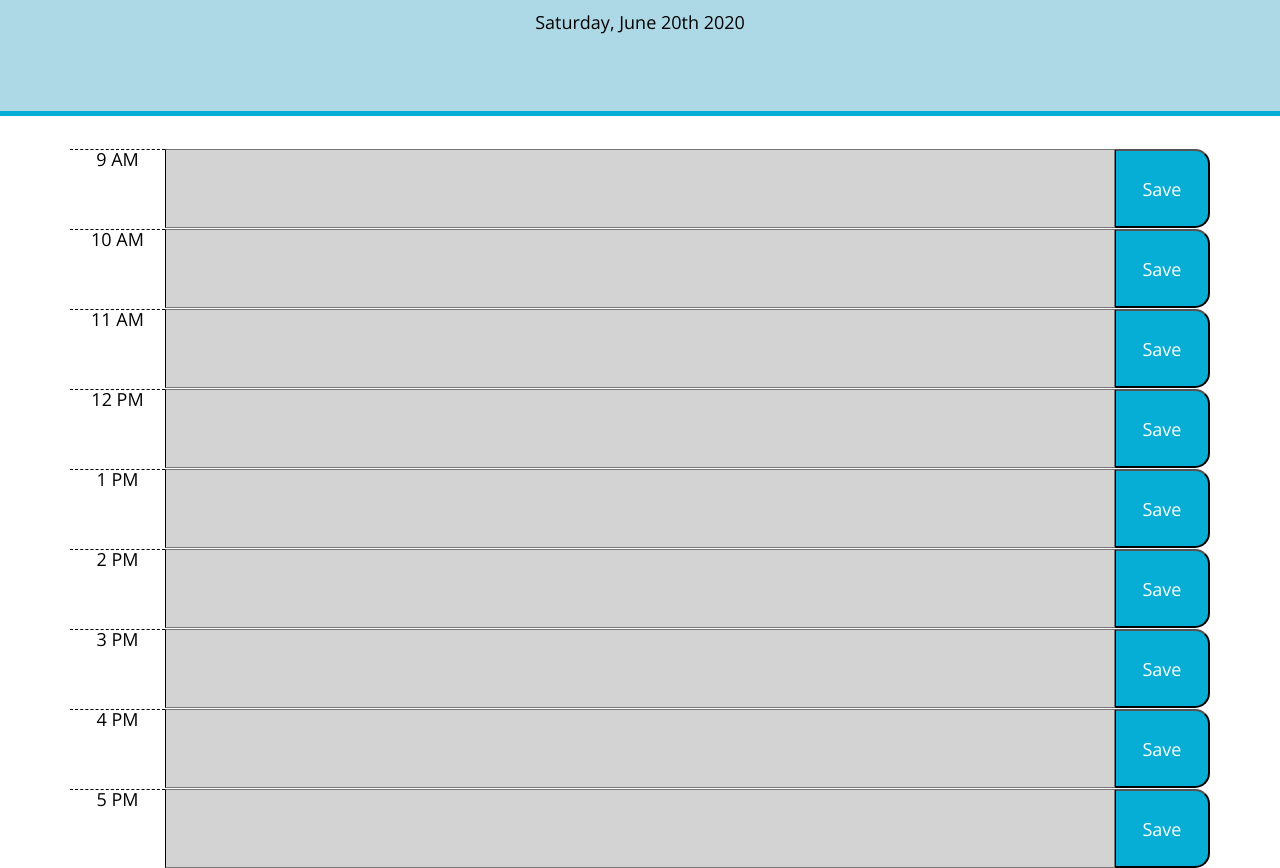
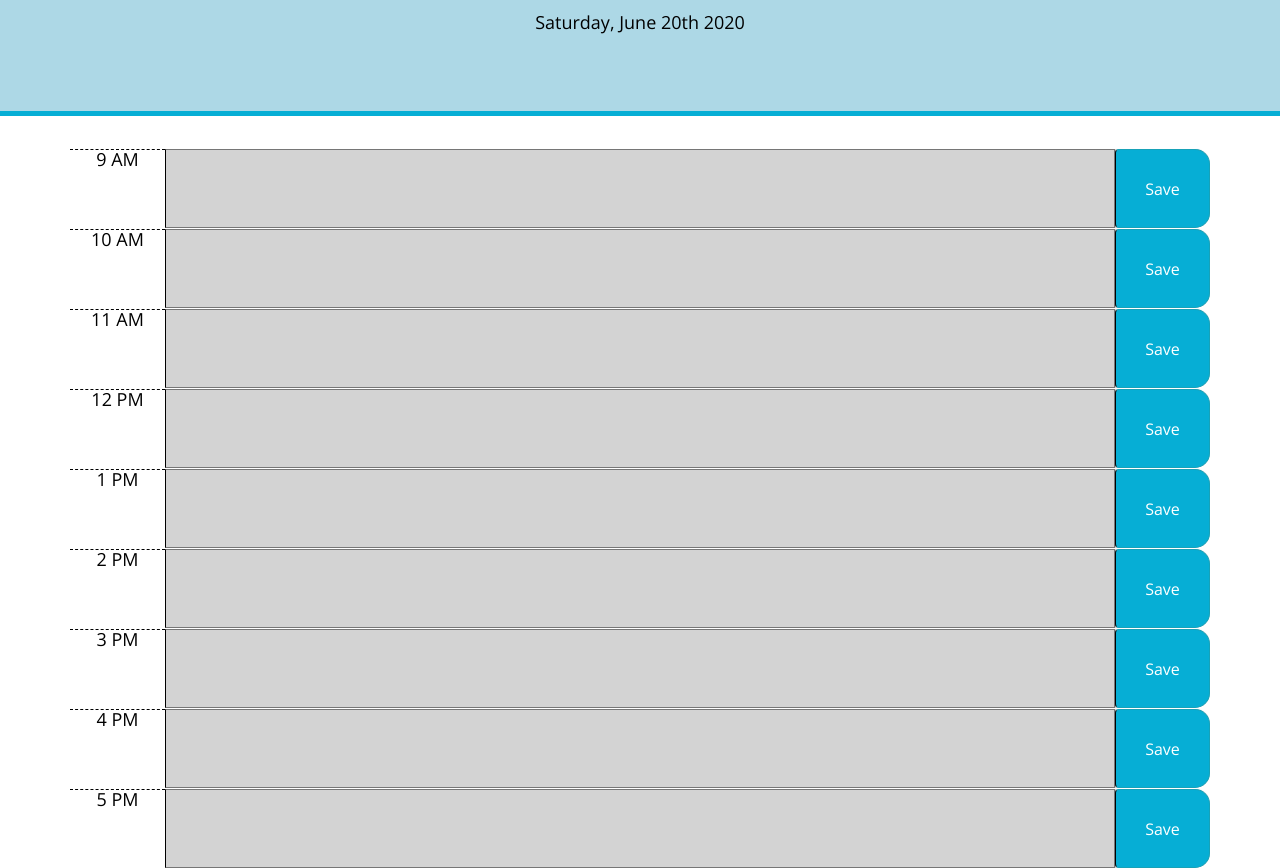
Before and after one commit to Jason-Ahmed-123/week5-day-scheduler, a plain HTML site: page index.html in a window 1280 px wide. Shown: the part 179-1047 px from the top of the page. Drawn offline with nearby package versions, Linux system fonts and the light colour scheme.

```diff
--- a/index.html
+++ b/index.html
@@ -30,47 +30,47 @@
     <div class="row time-block" id="9">
       <div class="col-1 hour">9 AM</div>
       <textarea class="col-10 schedule"></textarea>
-      <button class="col-1 saveBtn">Save</button>
+      <button type="button" class="btn btn-info col-1 saveBtn">Save</button>
     </div>
     <div class="row time-block" id="10">
       <div class="col-1 hour">10 AM</div>
       <textarea class="col-10 schedule"></textarea>
-      <button class="col-1 saveBtn">Save</button>
+      <button type="button" class="btn btn-info col-1 saveBtn">Save</button>
     </div>
     <div class="row time-block" id="11">
       <div class="col-1 hour">11 AM</div>
       <textarea class="col-10 schedule"></textarea>
-      <button class="col-1 saveBtn">Save</button>
+      <button type="button" class="btn btn-info col-1 saveBtn">Save</button>
     </div>
     <div class="row time-block" id="12">
       <div class="col-1 hour">12 PM</div>
       <textarea class="col-10 schedule"></textarea>
-      <button class="col-1 saveBtn">Save</button>
+      <button type="button" class="btn btn-info col-1 saveBtn">Save</button>
     </div>
     <div class="row time-block" id="13">
       <div class="col-1 hour">1 PM</div>
       <textarea class="col-10 schedule"></textarea>
-      <button class="col-1 saveBtn">Save</button>
+      <button type="button" class="btn btn-info col-1 saveBtn">Save</button>
     </div>
     <div class="row time-block" id="14">
       <div class="col-1 hour">2 PM</div>
       <textarea class="col-10 schedule"></textarea>
-      <button class="col-1 saveBtn">Save</button>
+      <button type="button" class="btn btn-info col-1 saveBtn">Save</button>
     </div>
     <div class="row time-block" id="15">
       <div class="col-1 hour">3 PM</div>
       <textarea class="col-10 schedule"></textarea>
-      <button class="col-1 saveBtn">Save</button>
+      <button type="button" class="btn btn-info col-1 saveBtn">Save</button>
     </div>
     <div class="row time-block" id="16">
       <div class="col-1 hour">4 PM</div>
       <textarea class="col-10 schedule"></textarea>
-      <button class="col-1 saveBtn">Save</button>
+      <button type="button" class="btn btn-info col-1 saveBtn">Save</button>
     </div>
     <div class="row time-block" id="17">
       <div class="col-1 hour">5 PM</div>
       <textarea class="col-10 schedule"></textarea>
-      <button class="col-1 saveBtn">Save</button>
+      <button type="button" class="btn btn-info col-1 saveBtn">Save</button>
     </div>
   </div>
   <script src="https://code.jquery.com/jquery-3.4.1.min.js"></script>
--- a/script.js
+++ b/script.js
@@ -1,4 +1,3 @@
-
 
 var time = moment();
 
```
